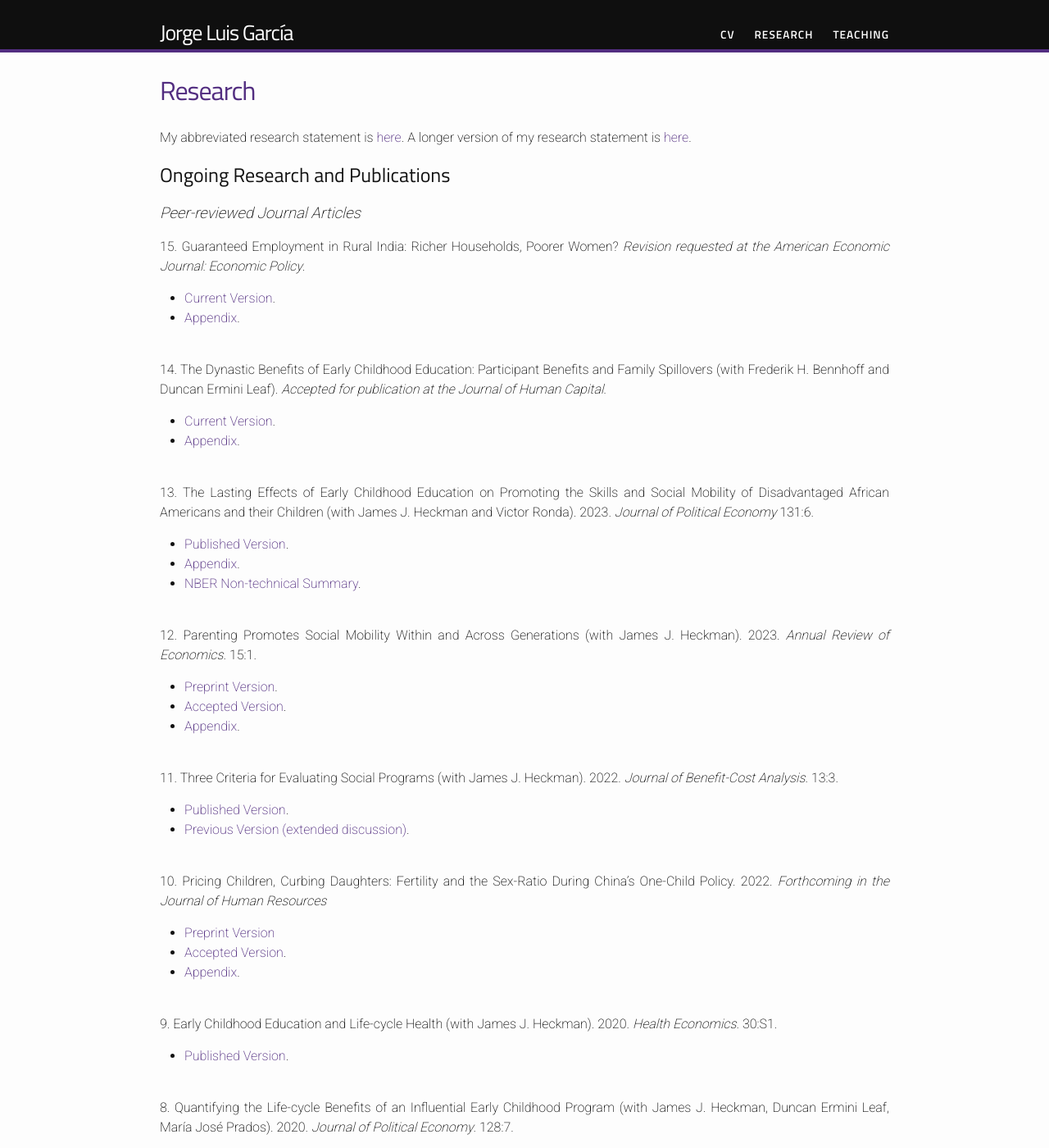
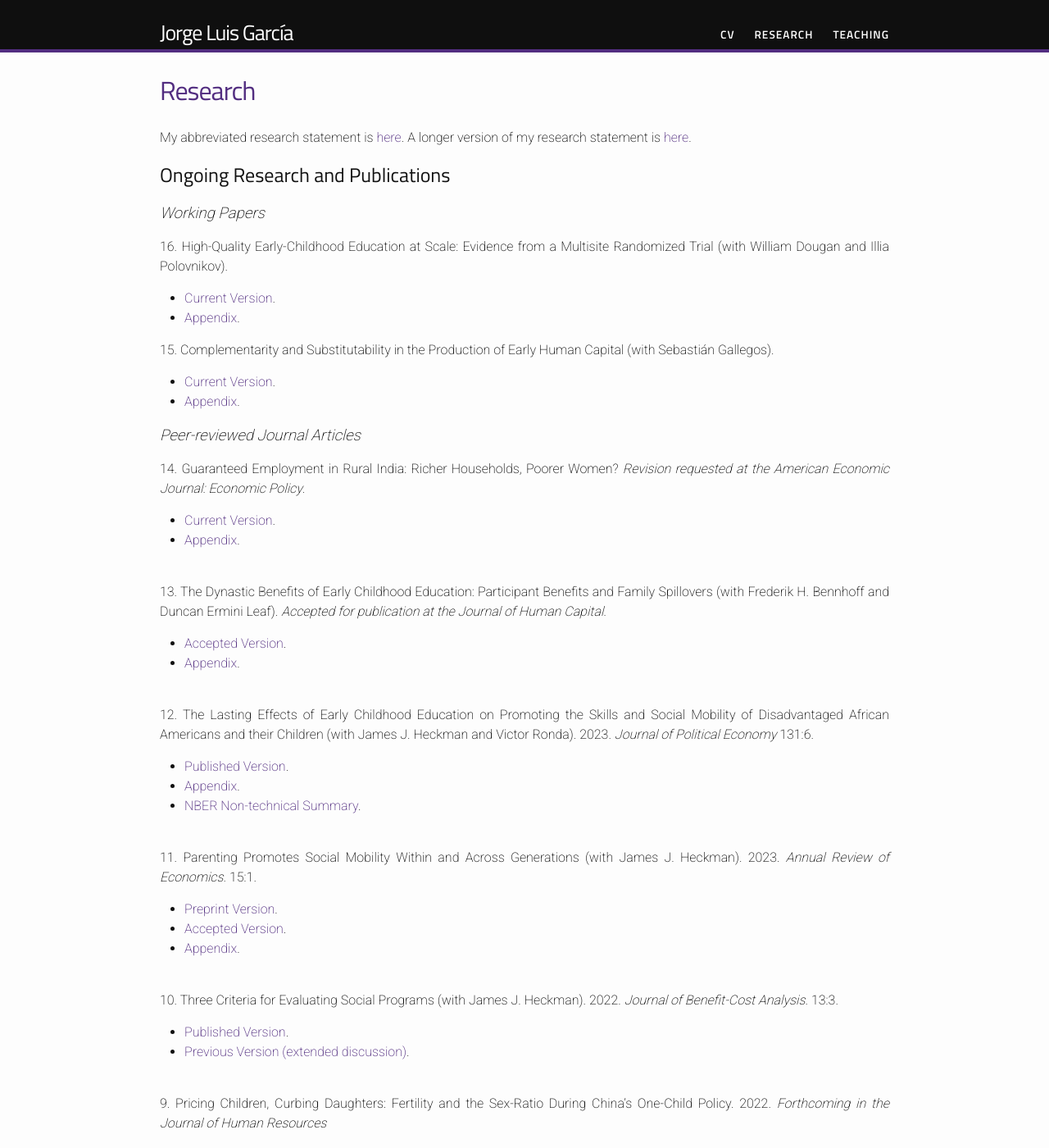
Before and after one commit to jorgelgarcia/jorgelgarcia.github.io, a Jekyll site: the page built from research.md, in a window 1280 px wide and 1400 px high. Shown: the whole window at 82% size. Built offline with Jekyll 4.4.1, drawn with Linux system fonts in a browser that asks for light colours; nearby versions of some CDN libraries; some web fonts are replaced; some of the changed text lies outside the part shown.

Commit message:
update to submit paper with Ilya and Bill

```diff
--- a/research.md
+++ b/research.md
@@ -8,91 +8,97 @@ My abbreviated research statement is <a href="https://www.dropbox.com/s/j2zh6xce
 <br/>
 
 ## Ongoing Research and Publications
+### Working Papers
+
+16\. High-Quality Early-Childhood Education at Scale: Evidence from a Multisite Randomized Trial (with William Dougan and Illia Polovnikov).
+* [Current Version](https://www.dropbox.com/scl/fi/ksau89zkcjx466jcdrf90/hqecescale_paper_2023-08-25a_jlg.pdf?rlkey=nyq5kdmgaw1t6jp63pv5ix7cb&dl=0).
+* [Appendix](https://www.dropbox.com/scl/fi/4sme0bknl9lt3ji97h8v0/hqecescale_appendix_2023-08-25a_jlg.pdf?rlkey=8bwxmst1tjd8xx3jlqmvug1yn&dl=0).
+
+15\. Complementarity and Substitutability in the Production of Early Human Capital (with Sebastián Gallegos).
+* [Current Version](https://www.dropbox.com/scl/fi/opecp7u69q7zmr3lknf45/dynamiccomplementary_07272023a_jlg.pdf?rlkey=0ygi0b0rbqdbdn4dlys7evcl1&dl=0).
+* [Appendix](https://www.dropbox.com/scl/fi/duqlxn9kdxyjkjkgezh6t/dynamiccomplementary_appendix_07272023a_jlg.pdf?rlkey=0ke0voxnb5d1hymkw2daqctvj&dl=0).
+
 ### Peer-reviewed Journal Articles
 
-15\. Guaranteed Employment in Rural India: Richer Households, Poorer Women? <em>Revision requested at the American Economic Journal: Economic Policy</em>.
+14\. Guaranteed Employment in Rural India: Richer Households, Poorer Women? <em>Revision requested at the American Economic Journal: Economic Policy</em>.
 * [Current Version](https://www.dropbox.com/s/0on13notpwx06qo/gem_paper_04-12-2023b_jlg.pdf?dl=0).
 * [Appendix](https://www.dropbox.com/s/yo4zctf9ki5j7i7/gem_appendix_04-12-2023a_jlg.pdf?dl=0).
 <br/>
 <br/>
 
-14\. The Dynastic Benefits of Early Childhood Education: Participant Benefits and Family Spillovers (with Frederik H. Bennhoff and Duncan Ermini Leaf). <em>Accepted for publication at the Journal of Human Capital<em>.
-* [Current Version](https://www.dropbox.com/s/5wskczk6h2364b5/perrycba_revision_2023-07-28a_jlg.pdf?dl=0).
+13\. The Dynastic Benefits of Early Childhood Education: Participant Benefits and Family Spillovers (with Frederik H. Bennhoff and Duncan Ermini Leaf). <em>Accepted for publication at the Journal of Human Capital<em>.
+* [Accepted Version](https://www.dropbox.com/s/5wskczk6h2364b5/perrycba_revision_2023-07-28a_jlg.pdf?dl=0).
 * [Appendix](https://www.dropbox.com/s/sjocnqphi84edue/perrycba_appendixrevision_2023-07-28a_jlg.pdf?dl=0).
 <br/>
 <br/>
 
-13\. The Lasting Effects of Early Childhood Education on Promoting the Skills and Social Mobility of Disadvantaged African Americans and their Children (with James J. Heckman and Victor Ronda). 2023. <em>Journal of Political Economy</em> 131:6.
+12\. The Lasting Effects of Early Childhood Education on Promoting the Skills and Social Mobility of Disadvantaged African Americans and their Children (with James J. Heckman and Victor Ronda). 2023. <em>Journal of Political Economy</em> 131:6.
 * [Published Version](https://www.dropbox.com/s/q9ef27a35xfkpuy/722936.pdf?dl=0).
 * [Appendix](https://www.dropbox.com/s/vor0ypc15d6oa7c/perrysecondgen_appendix_08-26-2022a_jlg.pdf?dl=0).
 * [NBER Non-technical Summary](https://www.nber.org/digest-202110/intergenerational-impacts-perry-preschool-project).
 <br/>
 <br/>
 
-12\. Parenting Promotes Social Mobility Within and Across Generations (with James J. Heckman). 2023. <em>Annual Review of Economics</em>. 15:1.
+11\. Parenting Promotes Social Mobility Within and Across Generations (with James J. Heckman). 2023. <em>Annual Review of Economics</em>. 15:1.
 * [Preprint Version](https://www.annualreviews.org/doi/abs/10.1146/annurev-economics-021423-031905).
 * [Accepted Version](https://www.dropbox.com/s/oq9y383q968vn1w/arpaper_02-14-2023b_jlg.pdf?dl=0).
 * [Appendix](https://www.dropbox.com/s/j279auh3i4pb642/arpaper_appendix_02-14-2023a_jlg.pdf?dl=0).
 <br/>
 <br/>
 
-11\. Three Criteria for Evaluating Social Programs (with James J. Heckman). 2022. <em>Journal of Benefit-Cost Analysis</em>. 13:3.
+10\. Three Criteria for Evaluating Social Programs (with James J. Heckman). 2022. <em>Journal of Benefit-Cost Analysis</em>. 13:3.
 * [Published Version](https://www.dropbox.com/s/j6tjzm0iarupldt/three-criteria-for-evaluating-social-programs.pdf?dl=0).
 * [Previous Version (extended discussion)](https://www.dropbox.com/s/fmzlaftadxmkb7z/w30005.pdf?dl=0).
 <br/>
 <br/>
 
-10\. Pricing Children, Curbing Daughters: Fertility and the Sex-Ratio During China's One-Child Policy. 2022.  <em>Forthcoming in the Journal of Human Resources</em>
+9\. Pricing Children, Curbing Daughters: Fertility and the Sex-Ratio During China's One-Child Policy. 2022.  <em>Forthcoming in the Journal of Human Resources</em>
 * [Preprint Version](http://jhr.uwpress.org/content/early/2022/03/31/jhr.0820-11118R1.full.pdf+html)
 * [Accepted Version](https://www.dropbox.com/s/19rvs85us3fssyj/pricingchildren_paper_02252022a_jlg.pdf?dl=0).
 * [Appendix](https://www.dropbox.com/s/lunjmsbd6bjgspi/pricingchildren_appendix_02252022a_jlg.pdf?dl=0).
 <br/>
 <br/>
 
-9\. Early Childhood Education and Life-cycle Health (with James J. Heckman). 2020. <em>Health Economics</em>. 30:S1.
+8\. Early Childhood Education and Life-cycle Health (with James J. Heckman). 2020. <em>Health Economics</em>. 30:S1.
 * [Published Version](https://www.dropbox.com/s/viq16eci1e0kxkn/healtheconomics.pdf?dl=0).
 <br/>
 <br/>
 
-8\. Quantifying the Life-cycle Benefits of an Influential Early Childhood Program (with James J. Heckman, Duncan Ermini Leaf, María José Prados). 2020. <em>Journal of Political Economy</em>. 128:7.
+7\. Quantifying the Life-cycle Benefits of an Influential Early Childhood Program (with James J. Heckman, Duncan Ermini Leaf, María José Prados). 2020. <em>Journal of Political Economy</em>. 128:7.
 * [Published Version](https://www.dropbox.com/s/1yinom4vsgl3afc/705718.pdf?dl=0).
 * [Appendix](https://www.dropbox.com/s/p5wp4yh96k0d9ov/abc_comprehensivecba_appendix-pub_2018-08-02a_jlg.pdf?dl=0).
 * [Microeconomic Insights Non-technical Summary](https://microeconomicinsights.org/life-cycle-benefits-of-early-childhood-programs-evidence-from-an-influential-early-childhood-program/).
 <br/>
 <br/>
 
-7\. Early Childhood Education and Crime (with James J. Heckman and Anna L. Ziff). 2019. <em>Infant Mental Health Journal</em>. 40:1.
+6\. Early Childhood Education and Crime (with James J. Heckman and Anna L. Ziff). 2019. <em>Infant Mental Health Journal</em>. 40:1.
 * [Published Version](https://www.dropbox.com/s/g20mp915abtldpl/earlyandcrime.pdf?dl=0).
 <br/>
 <br/>
 
-6\. Gender Differences in the Benefits of an Influential Early Childhood Program (with James J. Heckman and Anna L. Ziff). 2018. <em>European Economic Review</em>. 109.
+5\. Gender Differences in the Benefits of an Influential Early Childhood Program (with James J. Heckman and Anna L. Ziff). 2018. <em>European Economic Review</em>. 109.
 * [Published Version](https://www.dropbox.com/s/q6mowvkjpz1us5h/1-s2.0-S0014292118300953-main.pdf?dl=0).
 * [Appendix](https://www.dropbox.com/s/z3sfkvm5f655w0r/abc_treatmenteffects_appendix.pdf?dl=0).
 <br/>
 <br/>
 
-5\. The Price of Fringe Benefits when Formal and Informal Labor Markets Coexist (with David Argente). 2015. <em>IZA Journal of Labor Economics</em>. 3:14.
+4\. The Price of Fringe Benefits when Formal and Informal Labor Markets Coexist (with David Argente). 2015. <em>IZA Journal of Labor Economics</em>. 3:14.
 * [Published Version](https://www.dropbox.com/s/11lazt40lqi80wl/s40172-014-0014-0.pdf?dl=0).
 <br/>
 <br/>
 
-4\. Why Do Formal Credit, Informal Credit, and both Types of Credits Coexist as Consumer Choices? (with Víctor Carreón and Sonia Di Giannatale). 2015. <em>Economics Bulletin</em>. 35:1.
+3\. Why Do Formal Credit, Informal Credit, and both Types of Credits Coexist as Consumer Choices? (with Víctor Carreón and Sonia Di Giannatale). 2015. <em>Economics Bulletin</em>. 35:1.
 * [Published Version](https://www.dropbox.com/s/zjffr0busvzl8n9/EB-15-V35-I1-P10.pdf?dl=0).
 <br/>
 <br/>
 
 ### Book Chapters
-3\. Early Childhood Education (with Sneha Elango, James J. Heckman, and Andrés Hojman). 2016. <em>Economics of Means-Tested Transfer Programs in the United States, Volume II</em>. The University of Chicago Press, edited by Robert Moffitt.
+2\. Early Childhood Education (with Sneha Elango, James J. Heckman, and Andrés Hojman). 2016. <em>Economics of Means-Tested Transfer Programs in the United States, Volume II</em>. The University of Chicago Press, edited by Robert Moffitt.
 * [Published Version](https://www.dropbox.com/s/u60uewgz4asd5os/c13489.pdf?dl=0).
 * [VOX, CEPR Policy Portal Non-technical Summary](https://voxeu.org/article/early-childhood-education-and-social-mobility).
 <br/>
 <br/>
 
 ### Other Journal Articles
-2\. Social Policy: Targeting Programmes Effectively (with James J. Heckman). 2017. <em>Nature Human Behavior</em>. 1:0019.
+1\. Social Policy: Targeting Programmes Effectively (with James J. Heckman). 2017. <em>Nature Human Behavior</em>. 1:0019.
 * [Published Version](https://www.dropbox.com/s/8rktlxe288yrr2t/s41562-016-0019.pdf?dl=0).
-
-### Working Papers
-
-1\. High-Quality Early-Childhood Education at Scale: Evidence from a Multisite Randomized Trial (with William Dougan and Illia Polovnikov). <em>New version coming soon<em>.
```
Also changed, not shown: index.html (+5 -6 lines).
